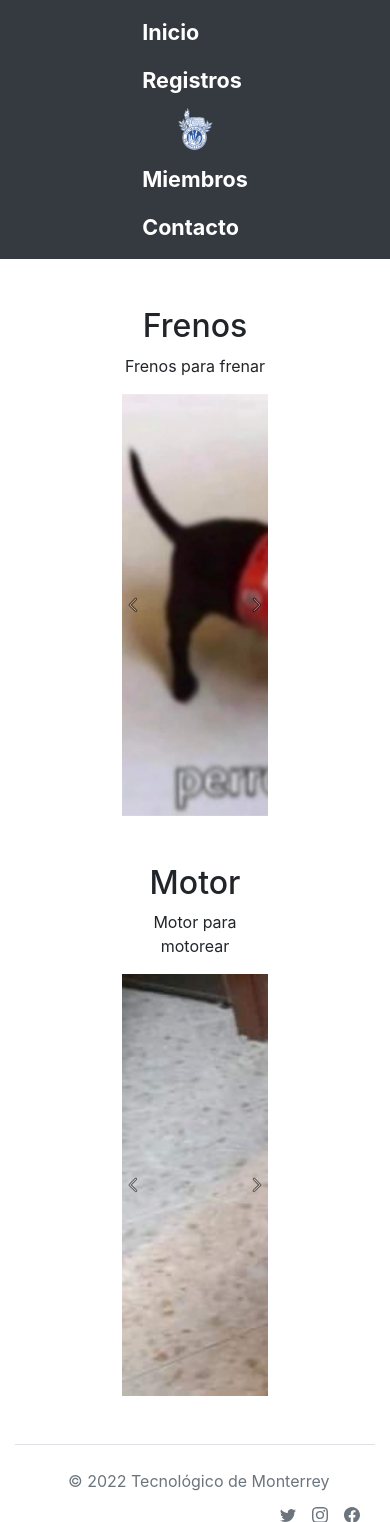
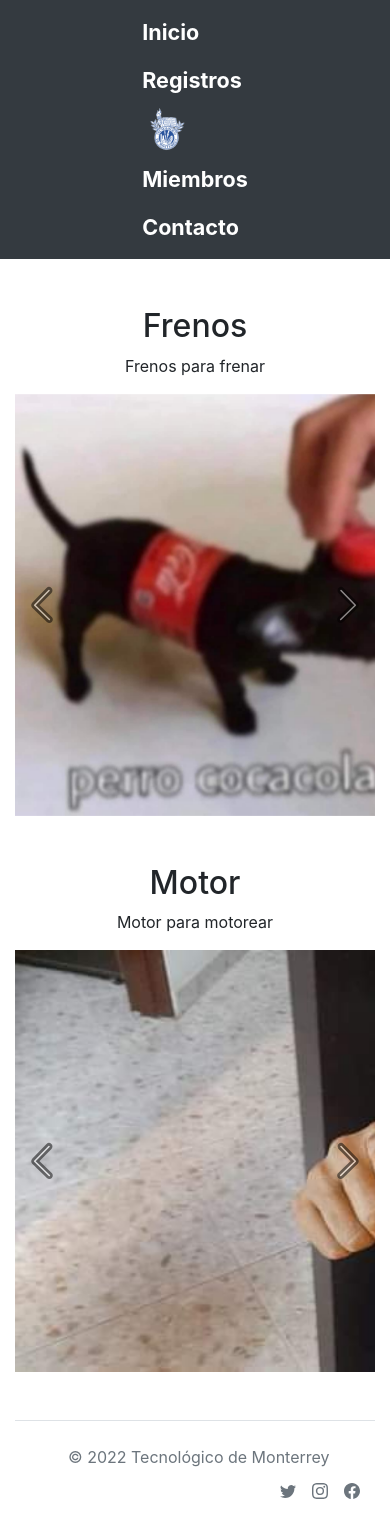
Before and after one commit to Salchiis/SemanaI, a Django app: page /sections/ in a window 390 px wide. Shown: the top 1522 px of the page. After the commit the page ends 1499 px from the top, so only its background shows below. Run offline with Django 4.2, Linux system fonts and the light colour scheme; data comes from the database, SQL or seed files in the repository; some libraries are stand-ins or nearby versions.

Commit message:
Diseño responsivo mejorado, cambios de algunas propiedades en css a sus equivalentes en bootstrap

```diff
--- a/Semanai/templates/secciones.html
+++ b/Semanai/templates/secciones.html
@@ -11,16 +11,11 @@
     <link href="../static/bootstrap/scss/bootstrap.css" rel="stylesheet">
     <style>
         img {
-            display: block;
-            margin: auto;
-            object-fit: contain;
-            object-position: center;
             height: 50vh;
         }
 
         .carousel-caption {
-            background: rgba(9, 9, 9, 0.2);
-            color: white;
+            background: rgba(0, 0, 0, 0.2);
         }
 
     </style>
@@ -33,9 +28,9 @@
     <div class="container">
         {% for section in sections %}
 
-        <div class="row m-5">
-            <div class="col-2"></div>
-            <div class="col-8 align-content-center">
+        <div class="row my-5">
+            <div class="col d-none d-lg-block"></div>
+            <div class="col-xs-12 col-lg-8 m-0 align-content-center">
                               <div>
                     <h2 class="text-center">{{section.title}}</h2>
                 </div>
@@ -49,7 +44,7 @@
                         {% if section.id == card.seccion.id %}
 
                         <div class="carousel-item active">
-                        <img class="d-block" src="{{card.picture.url}}" alt="Third slide">
+                        <img class="d-block mx-auto" src="{{card.picture.url}}" alt="Third slide">
                         </div>
 
                         <div class="carousel-item">
@@ -57,7 +52,7 @@
                                 <h5>{{card.title}}</h5>
                                 <p>{{card.description}}</p>
                             </div>
-                            <img class="d-block" src="{{card.picture.url}}" alt="Third slide">
+                            <img class="d-block mx-auto" src="{{card.picture.url}}" alt="Third slide">
                         </div>
                         {% endif %}
 
@@ -78,7 +73,7 @@
                 </div>
 
             </div>
-            <div class="col-2"></div>
+            <div class="col d-none d-lg-block"></div>
 
         </div>
         {% endfor %}
```
